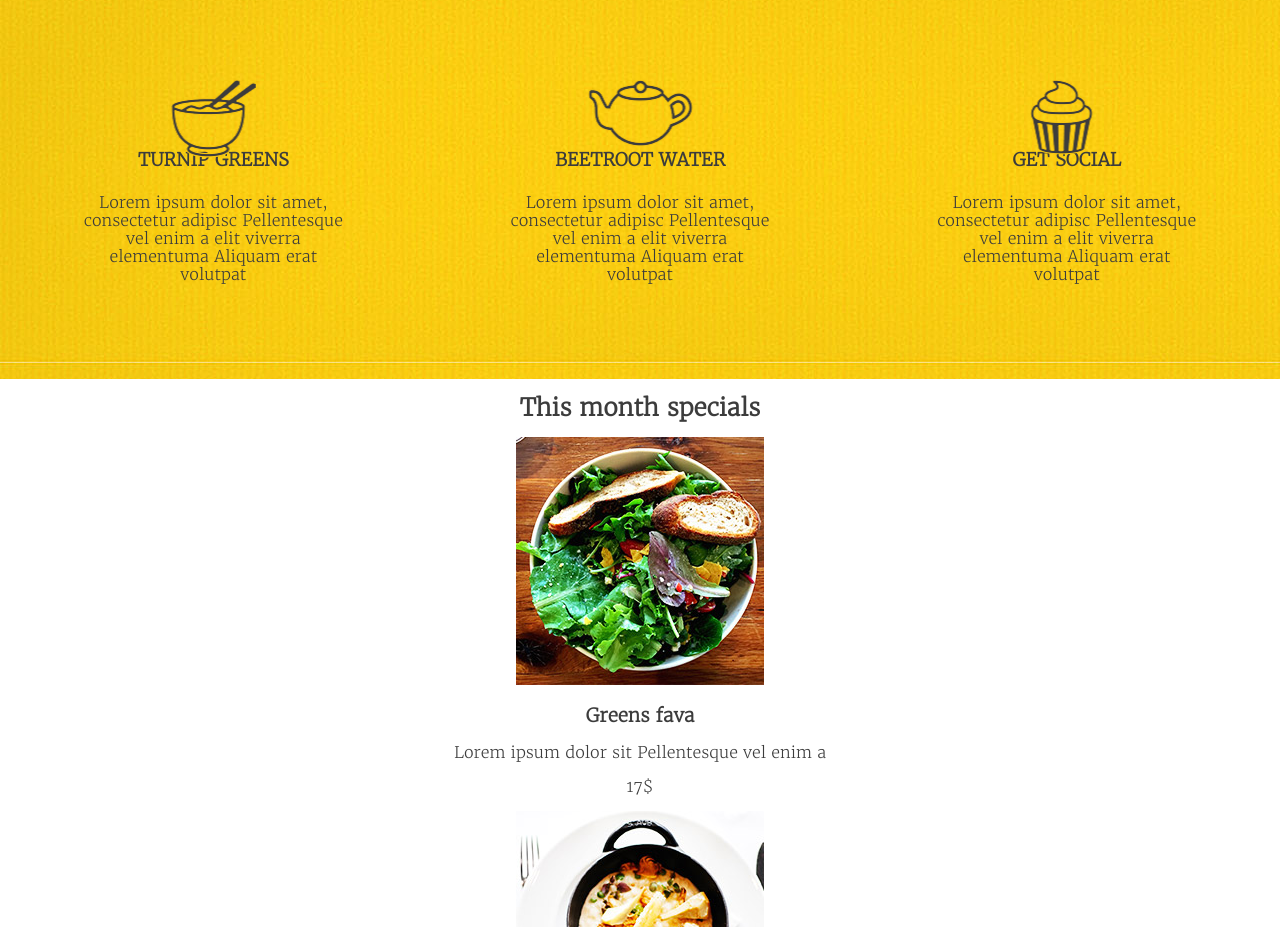
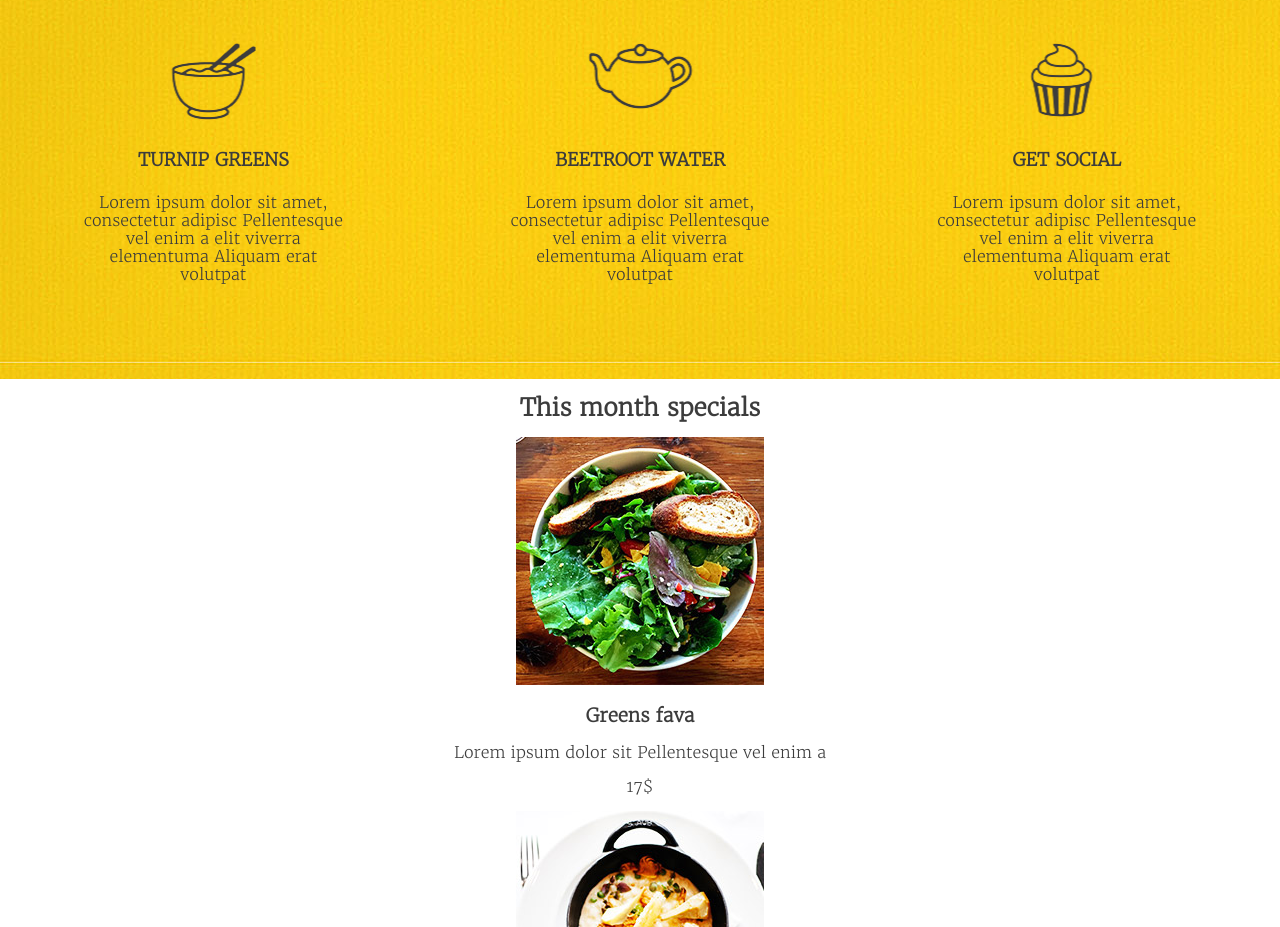
Before and after one commit to dmorenogogoleva/kviktory, a website: page src/index.html in a window 1280 px wide. Shown: the part 1260-2187 px from the top of the page. Drawn offline with nearby package versions, Linux system fonts and the light colour scheme; files that its build step writes are made by us from their sources.

Commit message:
amended features

```diff
--- a/src/styles/components/_features.scss
+++ b/src/styles/components/_features.scss
@@ -9,7 +9,7 @@
   }
   &__item_turnip {
     position: relative;
-    ::before {
+    &::before {
       content: "";
       background-image: url("/images/noodle.png");
       background-repeat: no-repeat;
@@ -17,7 +17,7 @@
       height: 80px;
       position: absolute;
       left: 50%;
-      bottom: 140px;
+      top: -85px;
       transform: translateX(-50%);
     }
   }
@@ -25,13 +25,13 @@
     position: relative;
     &::before {
       content: "";
-      background-image: url("/images/Tea.png");
+      background-image: url("/images/tea.png");
       background-repeat: no-repeat;
       width: 105px;
       height: 80px;
       position: absolute;
       left: 50%;
-      bottom: 140px;
+      top: -85px;
       transform: translateX(-50%);
     }
   }
@@ -45,14 +45,14 @@
       height: 80px;
       position: absolute;
       left: 50%;
-      bottom: 140px;
+      top: -85px;
       transform: translateX(-50%);
     }
   }
   &__title {
     font-size: 18px;
     line-height: 30px;
-    font-weight: bolder;
+    font-weight: 700;
   }
   &__text {
     font-size: 16px;
```
